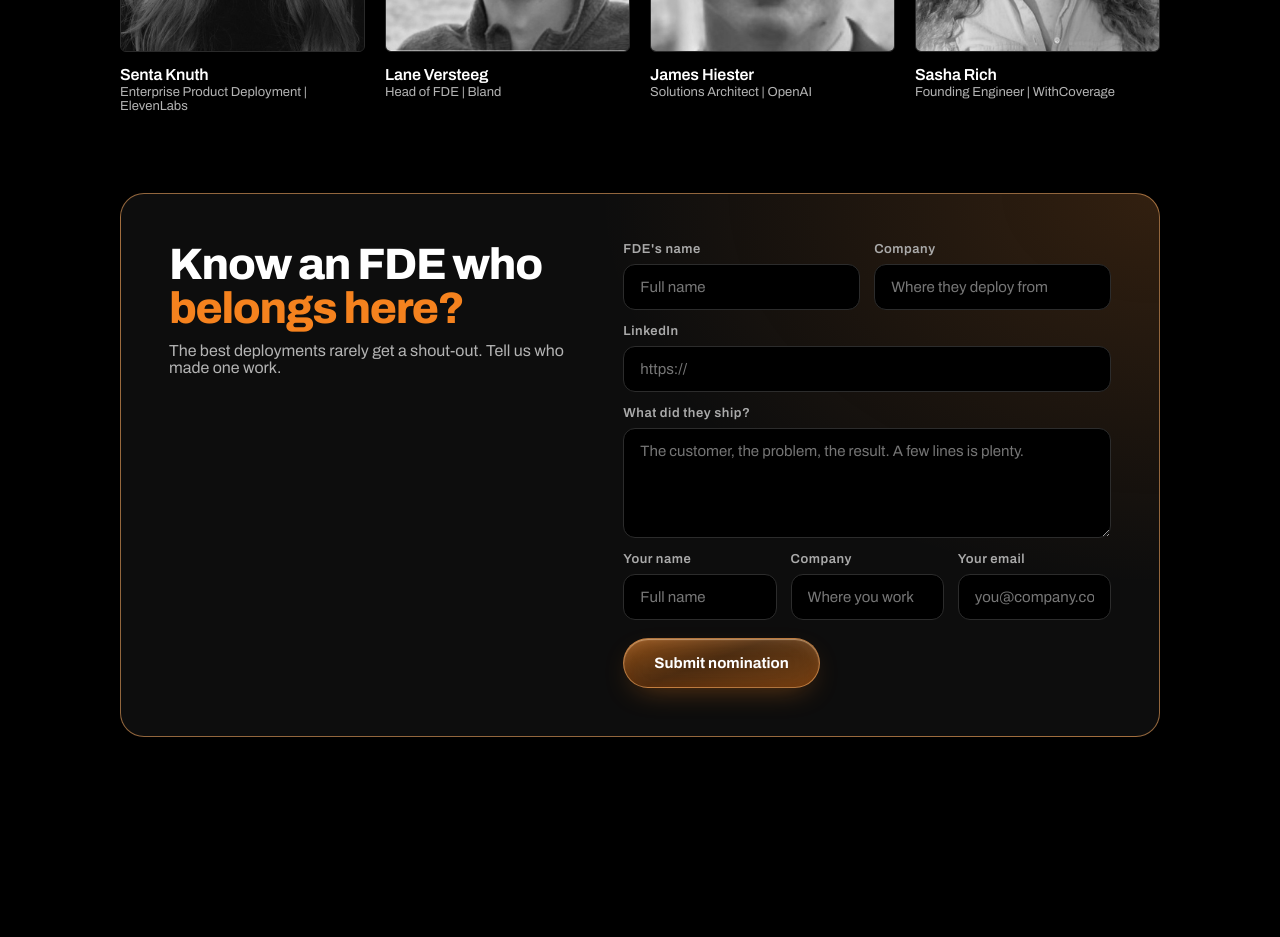
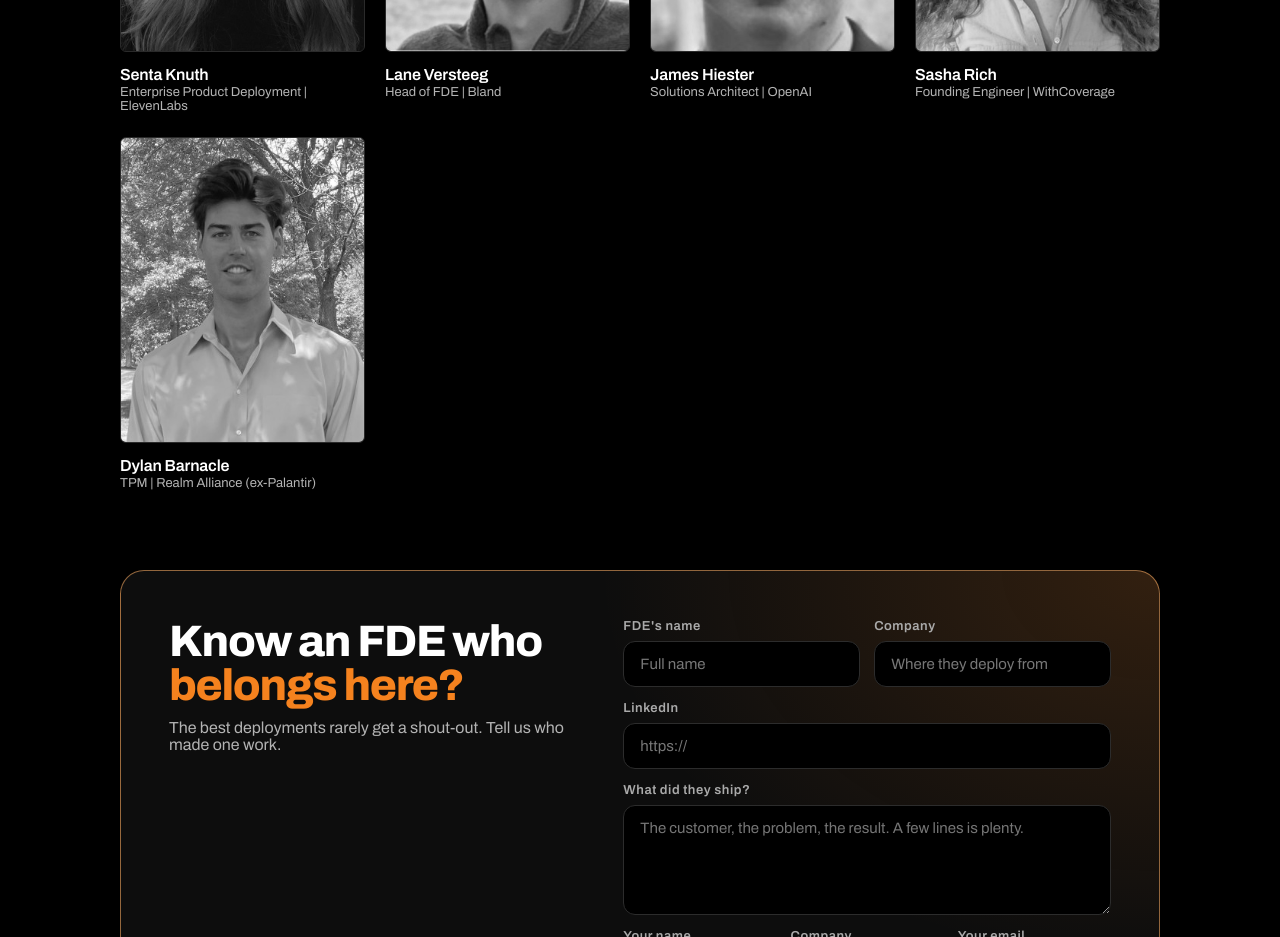
Before and after one commit to Moosetalent/TDC-site, a Next.js app: page /deployed in a window 1280 px wide. Shown: the part 1440-2377 px from the top of the page. Before the commit the page ends 2317 px from the top, so only its background shows below. Built offline with nearby package versions, Linux system fonts and the light colour scheme.

Commit message:
deployed update

```diff
--- a/app/deployed/page.tsx
+++ b/app/deployed/page.tsx
@@ -52,6 +52,11 @@ const ROSTER: Nominee[] = [
     name: "Sasha Rich",
     role: "Founding Engineer | WithCoverage",
     photo: "/assets/deployed/sasha-rich.jpg",
+  },
+  {
+    name: "Dylan Barnacle",
+    role: "TPM | Realm Alliance (ex-Palantir)",
+    photo: "/assets/deployed/dylan-barnacle.jpg",
   },
 ];
 
```
Also changed, not shown: public/assets/deployed/dylan-barnacle.jpg (added).
